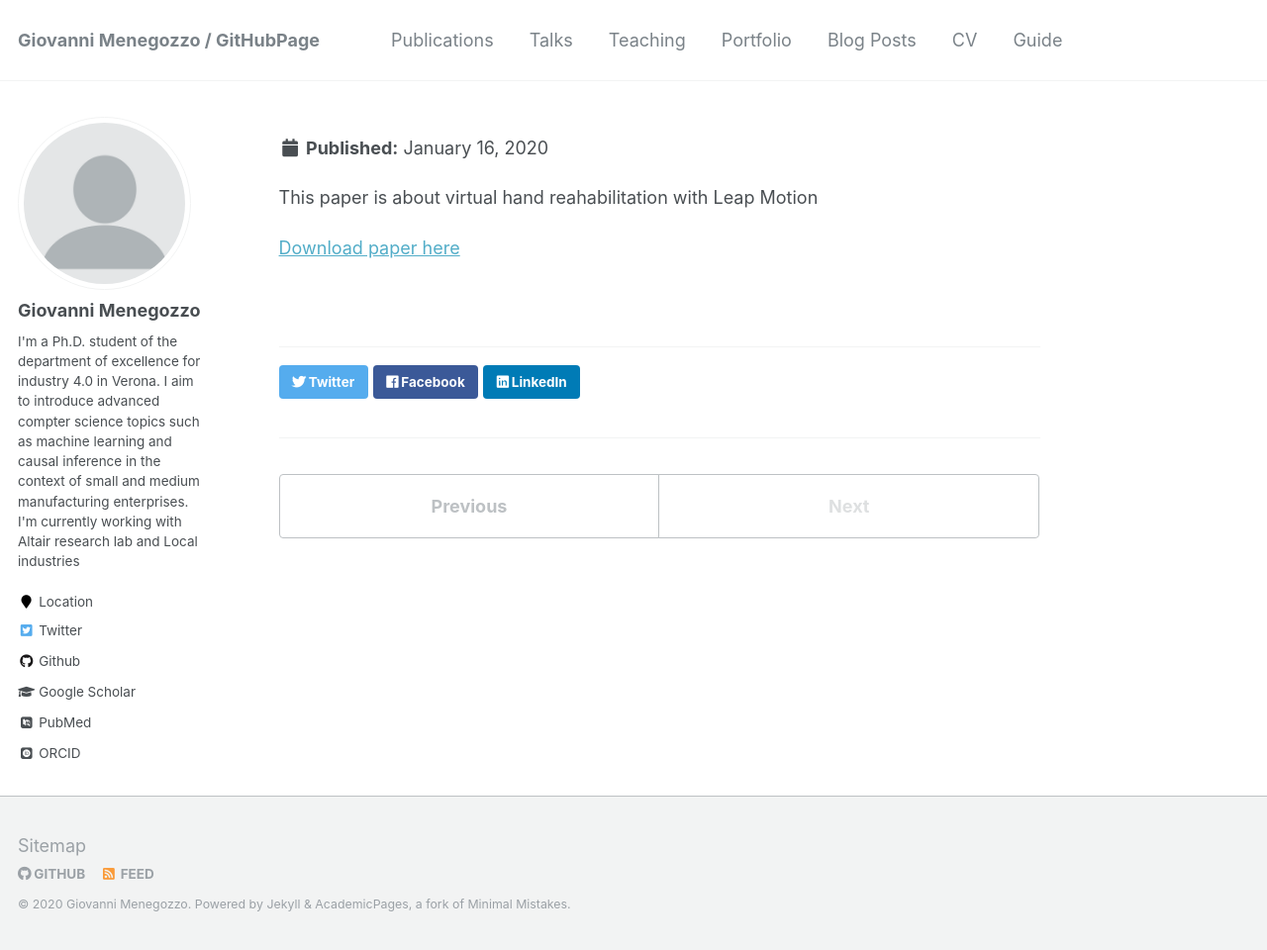
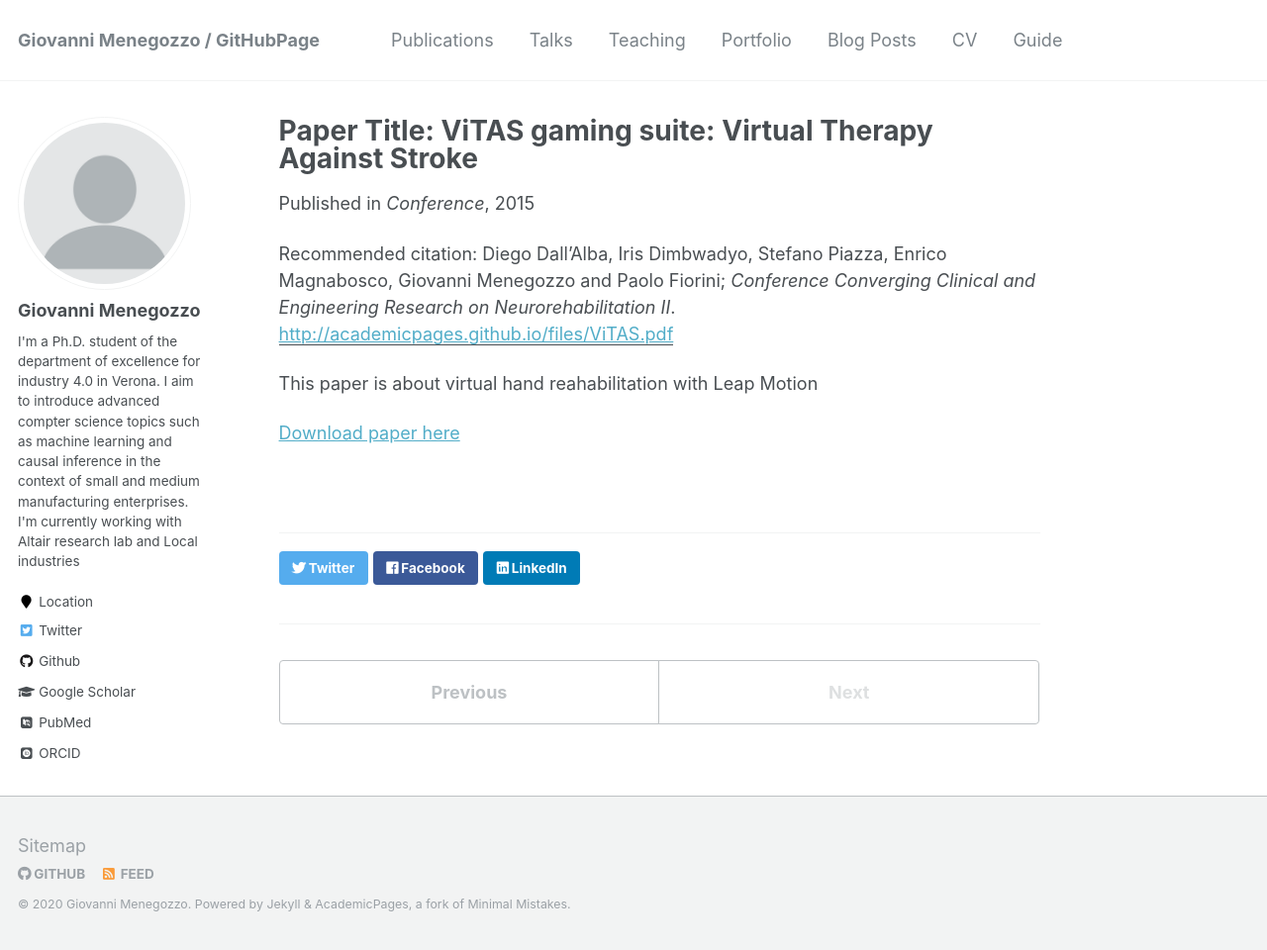
Before and after one commit to giovanniMen/giovannimenegozzosite, a Jekyll site: the page built from _publications/ViTAS.md, in a window 1280 px wide and 960 px high. Shown: the whole window at 99% size. Built offline with Jekyll 4.4.1, drawn with Linux system fonts in a browser that asks for light colours; some web fonts are replaced.

Commit message:
Update ViTAS.md

```diff
--- a/_publications/ViTAS.md
+++ b/_publications/ViTAS.md
@@ -1,10 +1,10 @@
 ---
 title: "Paper Title: ViTAS gaming suite: Virtual Therapy Against Stroke"
-collection: publications
-permalink: /publication/ViTAS
+collection: 'publications'
+permalink: '/publication/ViTAS'
 excerpt: 'This paper is about virtual hand reahabilitation with Leap Motion'
-date: 2015-10-01
-venue: 'Conference"
+date: '2015-10-01'
+venue: 'Conference'
 paperurl: 'http://academicpages.github.io/files/ViTAS.pdf'
 citation: 'Diego Dall’Alba, Iris Dimbwadyo, Stefano Piazza, Enrico Magnabosco, Giovanni Menegozzo and Paolo Fiorini; <i>Conference Converging Clinical and Engineering Research on Neurorehabilitation II</i>.'
 ---
```
